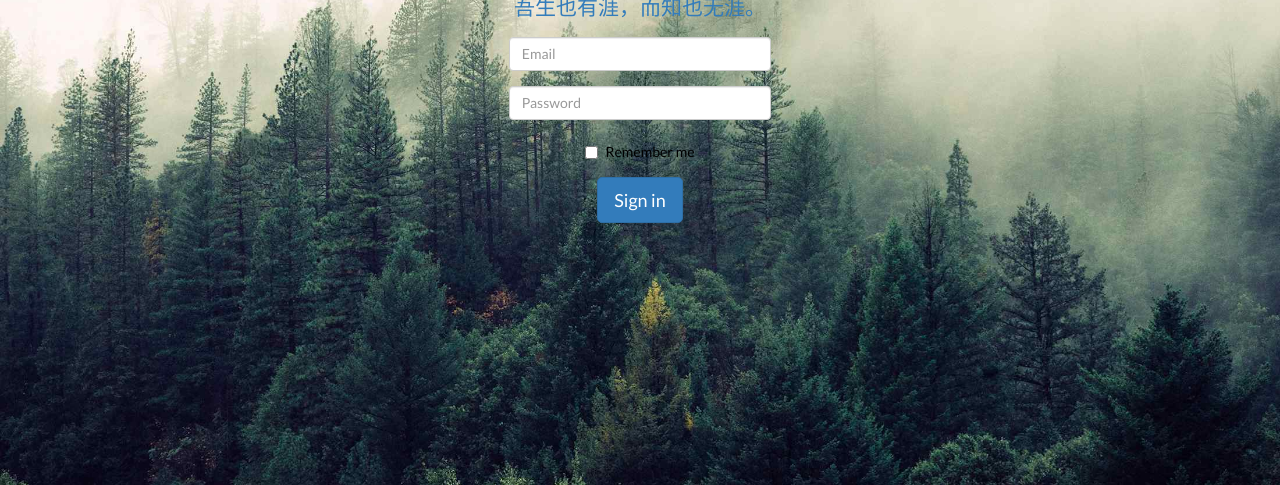
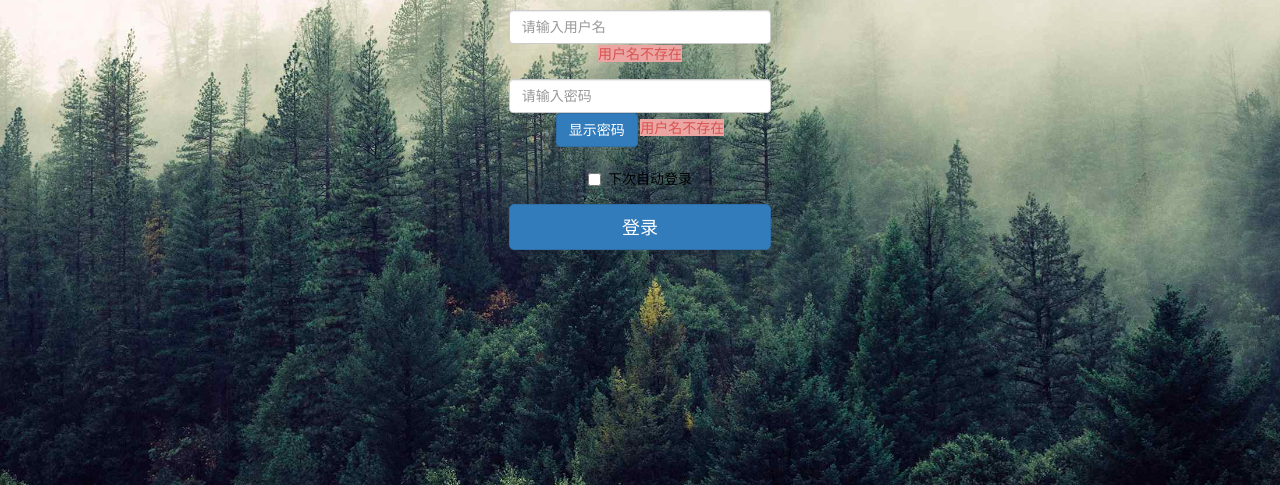
Before and after one commit to cyLoveHome/shiyuji_page, a plain HTML site: page BootStrap/wuya-login.html in a window 1280 px wide. Shown: the part 315-800 px from the top of the page. Drawn offline with Linux system fonts and the light colour scheme.

Commit message:
无涯-page login

```diff
--- a/BootStrap/wuya-reg.html
+++ b/BootStrap/wuya-login.html
@@ -4,7 +4,7 @@
     <script type="text/javascript" src="js/jquery.min.js" ></script>
     <script type="text/javascript" src="js/bootstrap.min.js" ></script>
     <link rel="stylesheet" href="css/font-awesome.css" />
-    <link rel="stylesheet" href="css/regiester.css" />
+    <link rel="stylesheet" href="css/wuya-loginin.css" />
     <title> 注册</title>
   </head>
  <body>
@@ -20,25 +20,27 @@
             <form class="form-horizontal" role="form">
               <div class="form-group">
                 <div class="col-sm-offset-3 col-sm-6">
-                  <input type="email" class="form-control" id="inputEmail3" placeholder="Email">
+                  <input type="text" class="form-control" id="userName" placeholder="请输入用户名" onfocus="showValidate();">
+                  <span class="alert-danger">用户名不存在</span>
                 </div>
               </div>
               <div class="form-group">
                 <div class="col-sm-offset-3 col-sm-6">
-                  <input type="password" class="form-control" id="inputPassword3" placeholder="Password">
+                  <input type="password" class="form-control" id="password" placeholder="请输入密码"><a class="btn btn-primary" id="showPwd">显示密码</a>
+                  <span class="alert-danger">用户名不存在</span>
                 </div>
               </div>
               <div class="form-group">
                 <div class="col-sm-offset-3 col-sm-6">
                   <div class="checkbox">
                     <label>
-                      <input type="checkbox">Remember me</label>
+                      <input type="checkbox">下次自动登录</label>
                   </div>
                 </div>
               </div>
               <div class="form-group">
                 <div class="col-sm-offset-3 col-sm-6">
-                  <button type="submit" class="btn btn-lg btn-primary">Sign in</button>
+                  <button type="submit" class="btn btn-lg btn-primary btn-block">登录</button>
                 </div>
               </div>
             </form>
@@ -52,7 +54,19 @@
 	$(function () {
 		$("[data-toggle='tooltip1']").tooltip();
 		$("[data-toggle='popover']").popover();
+		$("#userName").onkeyup(function(){
+			var val =  $(this).val();
+			console.debug("showValidate keyup :"+val);
+		)};
+
+		$("#showPwd").click(function(){
+			console.debug("showPassword clicked");
+//			var type = $("#password").attr("type");
+//			console.debug("showPassword type :" + type );
+//			$("#password").attr("type","text");
+		});
 	});
+
 </script>
 
 </body></html>
```
Also changed, not shown: BootStrap/css/wuya-loginin.css (renamed from BootStrap/css/regiester.css).
